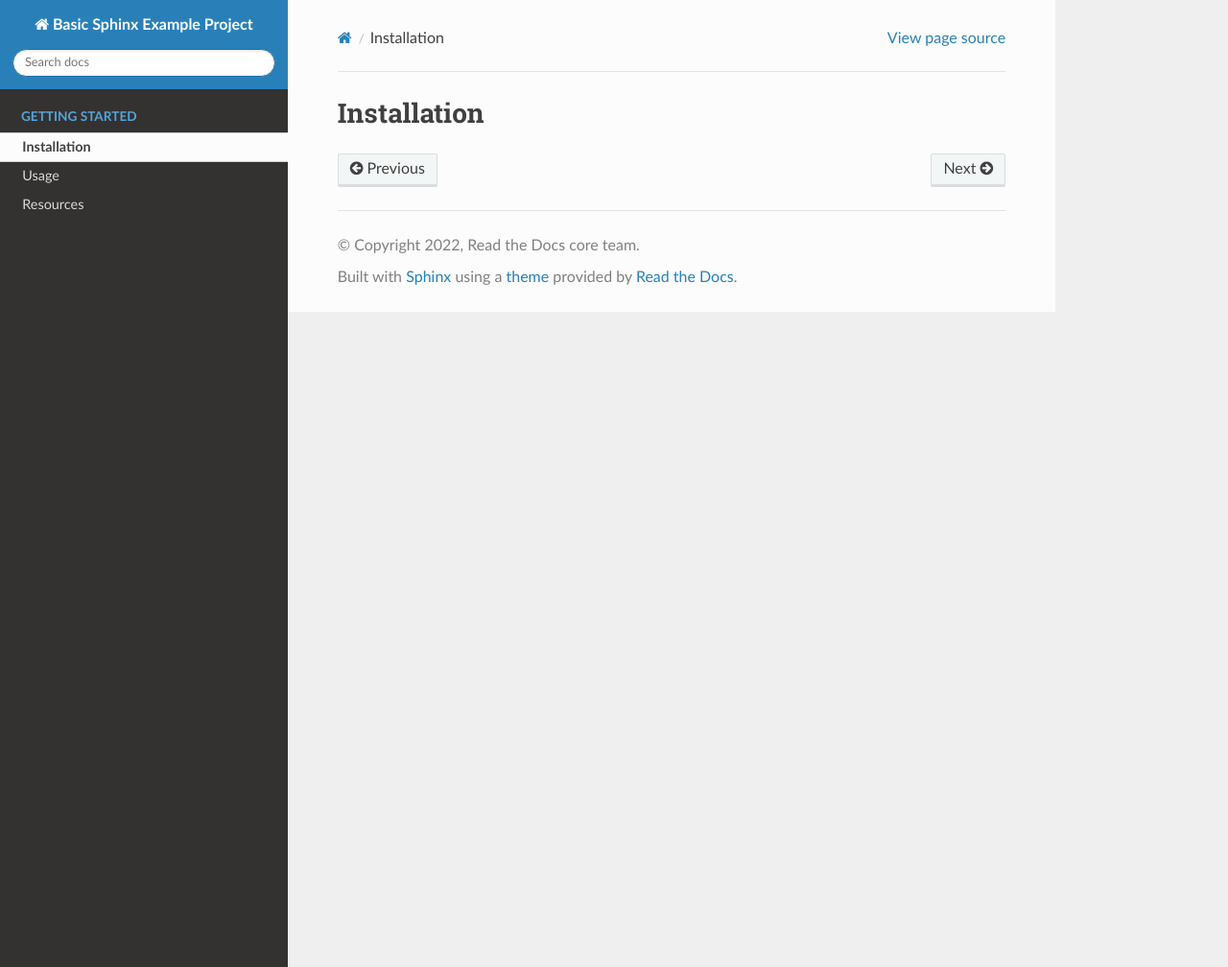
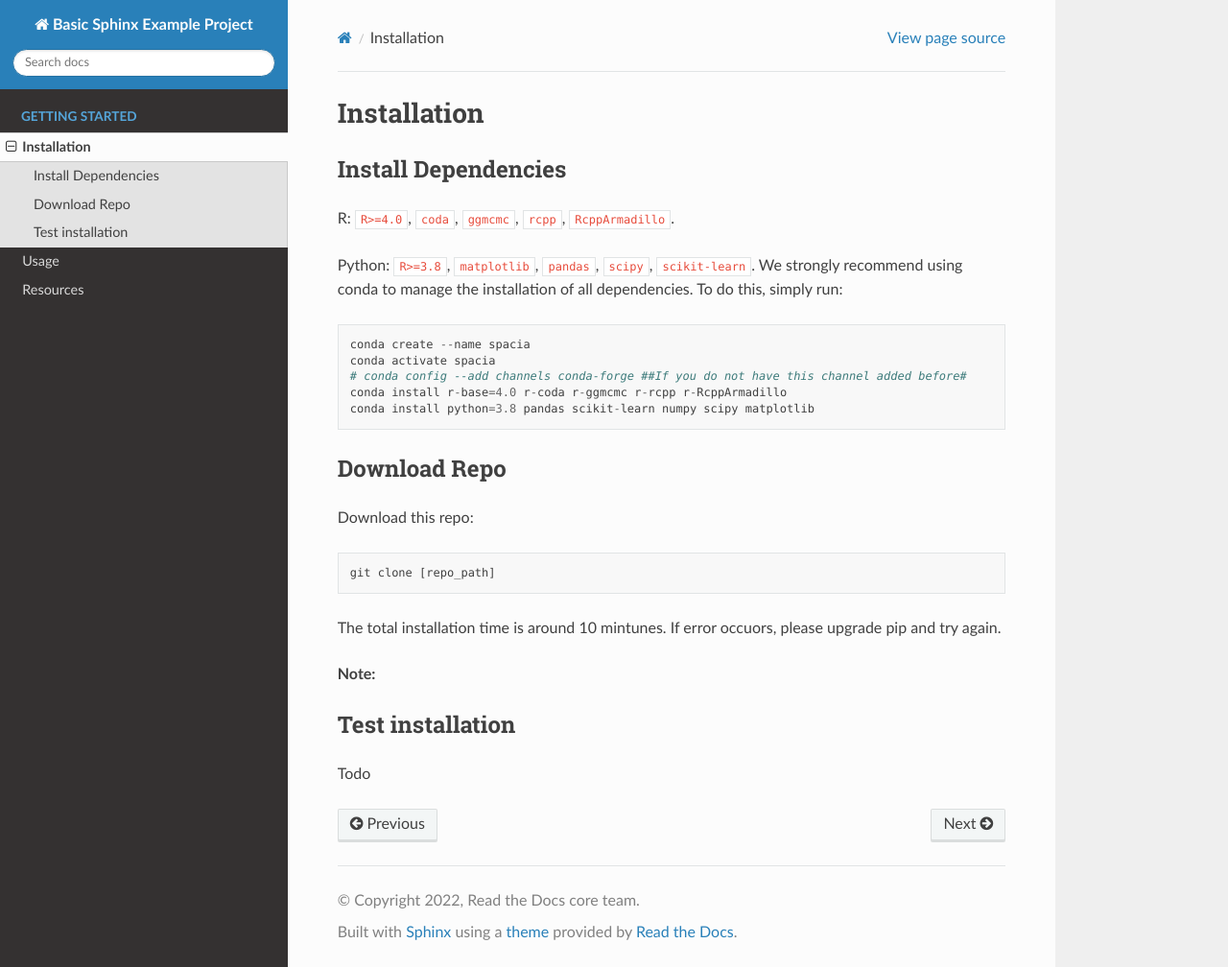
Before and after one commit to nickwfj123/spacia2022_doc, a Sphinx documentation site: the page built from docs/installation.rst, in a window 1280 px wide and 1008 px high. Shown: the whole window at 96% size. Built offline with Sphinx 7.4.7 and the Read the Docs theme 2.0.0, drawn with Linux system fonts in a browser that asks for light colours.

Commit message:
Update installation.rst

```diff
--- a/docs/installation.rst
+++ b/docs/installation.rst
@@ -1,2 +1,33 @@
 Installation
 ======
+
+Install Dependencies
+--------
+R: ``R>=4.0``, ``coda``, ``ggmcmc``, ``rcpp``, ``RcppArmadillo``.
+
+Python: ``R>=3.8``, ``matplotlib``, ``pandas``, ``scipy``, ``scikit-learn``. We strongly recommend using conda to manage the installation of all dependencies. To do this, simply run:
+
+::
+
+  conda create --name spacia
+  conda activate spacia
+  # conda config --add channels conda-forge ##If you do not have this channel added before#
+  conda install r-base=4.0 r-coda r-ggmcmc r-rcpp r-RcppArmadillo
+  conda install python=3.8 pandas scikit-learn numpy scipy matplotlib
+
+
+Download Repo
+--------
+Download this repo:
+
+::
+
+  git clone [repo_path]
+
+The total installation time is around 10 mintunes. If error occuors, please upgrade pip and try again.
+
+**Note:**
+
+Test installation
+--------
+Todo
```
